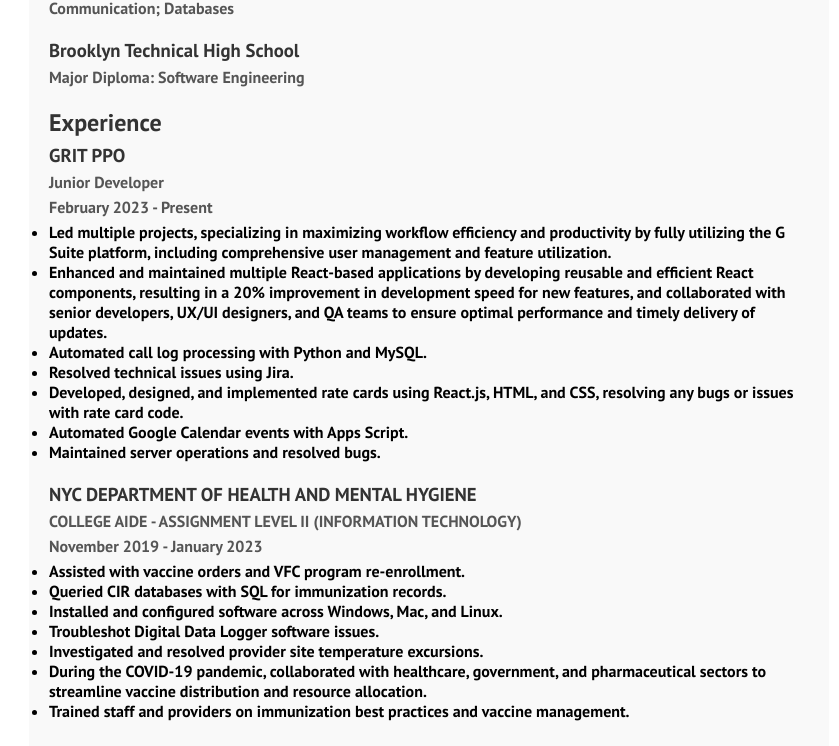
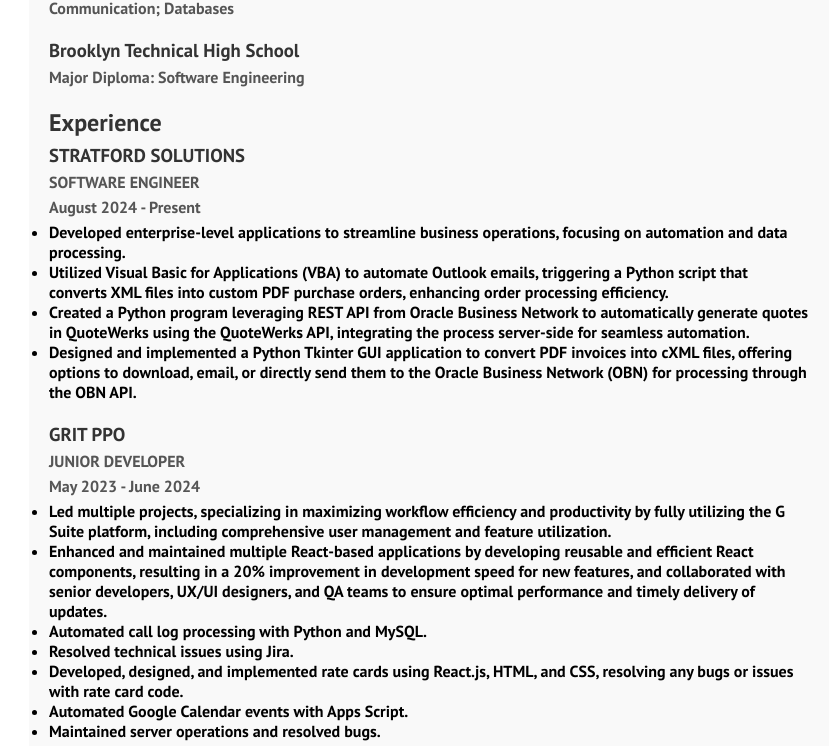
Before and after one commit to skapuria1/ReactPortfolioWebsite, a React (Create React App) app: page /resume in a window 1280 px wide. Shown: the part 412-1158 px from the top of the page, without its empty margins (211-1050 px from the left). Built offline with nearby package versions, Linux system fonts and the light colour scheme.

Commit message:
made resume updates

```diff
--- a/src/components/pages/Resume.js
+++ b/src/components/pages/Resume.js
@@ -2,7 +2,7 @@
 import '../../App.css';
 import './Resume.css';
 import profilePic from './profile-pic.jpg';
-import resumePDF from './skapuria-resume.pdf'; // resume pdf
+import resumePDF from './SKapuriaResume.pdf'; // resume pdf
 
 export default function Resume() {
     const handleDownload = () => {
@@ -44,9 +44,20 @@
             <section className="experience">
                 <h2>Experience</h2>
                 <div className="experience-item">
+                    <h3>STRATFORD SOLUTIONS</h3>
+                    <p>SOFTWARE ENGINEER</p>
+                    <p>August 2024 - Present</p>
+                    <ul>
+                        <li>Developed enterprise-level applications to streamline business operations, focusing on automation and data processing.</li>
+                        <li>Utilized Visual Basic for Applications (VBA) to automate Outlook emails, triggering a Python script that converts XML files into custom PDF purchase orders, enhancing order processing efficiency. </li>
+                        <li>Created a Python program leveraging REST API from Oracle Business Network to automatically generate quotes in QuoteWerks using the QuoteWerks API, integrating the process server-side for seamless automation. </li>
+                        <li>Designed and implemented a Python Tkinter GUI application to convert PDF invoices into cXML files, offering options to download, email, or directly send them to the Oracle Business Network (OBN) for processing through the OBN API. </li>
+                    </ul>
+                </div>
+                <div className="experience-item">
                     <h3>GRIT PPO</h3>
-                    <p>Junior Developer</p>
-                    <p>February 2023 - Present</p>
+                    <p>JUNIOR DEVELOPER</p>
+                    <p>May 2023 - June 2024</p>
                     <ul>
                         <li>Led multiple projects, specializing in maximizing workflow efficiency and productivity by fully utilizing the G Suite platform, including comprehensive user management and feature utilization.</li>
                         <li>Enhanced and maintained multiple React-based applications by developing reusable and efficient React components, resulting in a 20% improvement in development speed for new features, and collaborated with senior developers, UX/UI designers, and QA teams to ensure optimal performance and timely delivery of updates.</li>
@@ -61,7 +72,7 @@
                 <div className="experience-item">
                     <h3>NYC DEPARTMENT OF HEALTH AND MENTAL HYGIENE</h3>
                     <p>COLLEGE AIDE - ASSIGNMENT LEVEL II (INFORMATION TECHNOLOGY)</p>
-                    <p>November 2019 - January 2023</p>
+                    <p>November 2019 - April 2023</p>
                     <ul>
                         <li>Assisted with vaccine orders and VFC program re-enrollment.</li>
                         <li>Queried CIR databases with SQL for immunization records.</li>
```
Also changed, not shown: 2 other files (tests, documents, lock files or other folders).
